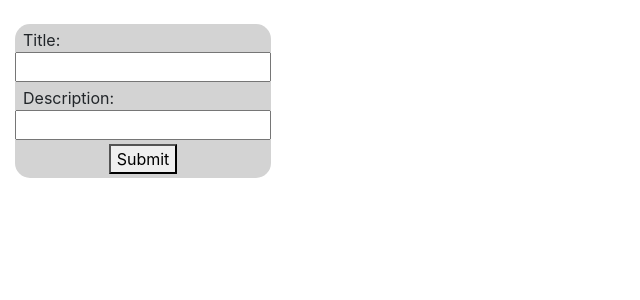
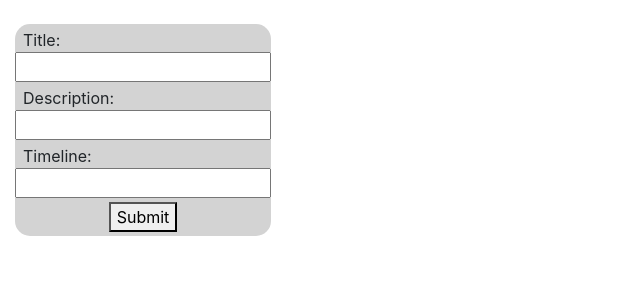
Before and after one commit to william-warren/ascent, a Django app: page /initiatives/ in a window 1280 px wide. Shown: the part 56-356 px from the top of the page, without its empty margins (0-640 px from the left). Run offline with Django 3.2, Linux system fonts and the light colour scheme; data that the repository does not hold is empty; some libraries are stand-ins or nearby versions.

Commit message:
Timeline for each Initiative created.

```diff
--- a/initiative/forms.py
+++ b/initiative/forms.py
@@ -7,6 +7,7 @@ from django.contrib.auth.models import User
 class InitiativeForm(forms.Form):
     title = forms.CharField()
     description = forms.CharField()
+    timeline = forms.CharField()
 
 
 class StatusReportForm(forms.Form):
@@ -16,5 +17,5 @@ class StatusReportForm(forms.Form):
 class InitiativeEditForm(forms.ModelForm):
     class Meta:
         model = Initiative
-        fields = ["team_leader", "title", "description"]
+        fields = ["team_leader", "title", "description", "timeline"]
         widgets = {"title": forms.TextInput()}
--- a/initiative/models.py
+++ b/initiative/models.py
@@ -9,6 +9,7 @@ class Initiative(models.Model):
     team_leader = models.ForeignKey(User, on_delete=models.PROTECT)
     completion = models.BooleanField(default=False)
     date = models.DateField(default=timezone.now)
+    timeline = models.TextField()
 
 
 class StatusReport(models.Model):
--- a/initiative/templates/detail.html
+++ b/initiative/templates/detail.html
@@ -12,6 +12,7 @@
         <p> Leader ~ {{ initiative.team_leader }} </p>
         <p> Goal: {{ initiative.title }}</p>
         <p> Description: {{ initiative.description }}</p>
+        <p> Timeline: {{ initiative.timeline }}</p>
         <p> Complete: {% if initiative.completion %} ✅ {% else %} ❌ {% endif %}
         {% if initiative.team_leader == request.user %}
         <button class="initiative-button">
--- a/initiative/templates/edit.html
+++ b/initiative/templates/edit.html
@@ -8,6 +8,7 @@
     <p> Goal: {{ post.title }}</p>
     <p> Leader ~ {{ post.team_leader }} </p>
     <p> Description: {{ post.description }}</p>
+    <p> Timeline: {{ post.timeline }}</p>
 </div>
 <form action="{% url 'initiatives:edit' object.id %}" method='POST'>
     {% csrf_token %}
--- a/initiative/views.py
+++ b/initiative/views.py
@@ -27,6 +27,7 @@ class InitiativeCreateView(LoginRequiredMixin, views.View):
                 title=form.cleaned_data["title"],
                 description=form.cleaned_data["description"],
                 team_leader=request.user,
+                timeline=form.cleaned_data["timeline"],
                 date=timezone.now(),
             )
             return redirect("initiatives:home")
```
Also changed, not shown: initiative/migrations/0002_initiative_timeline.py (added).
